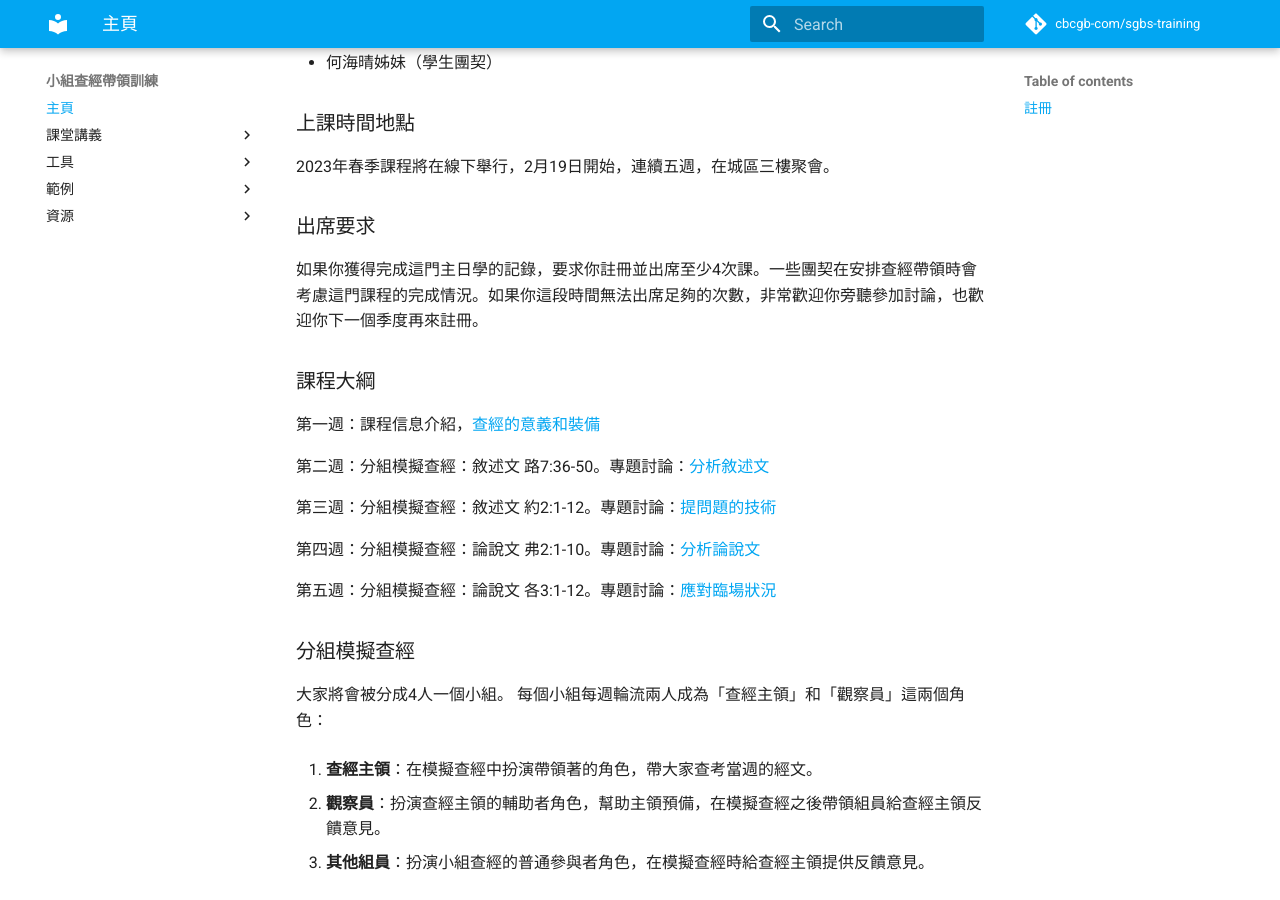
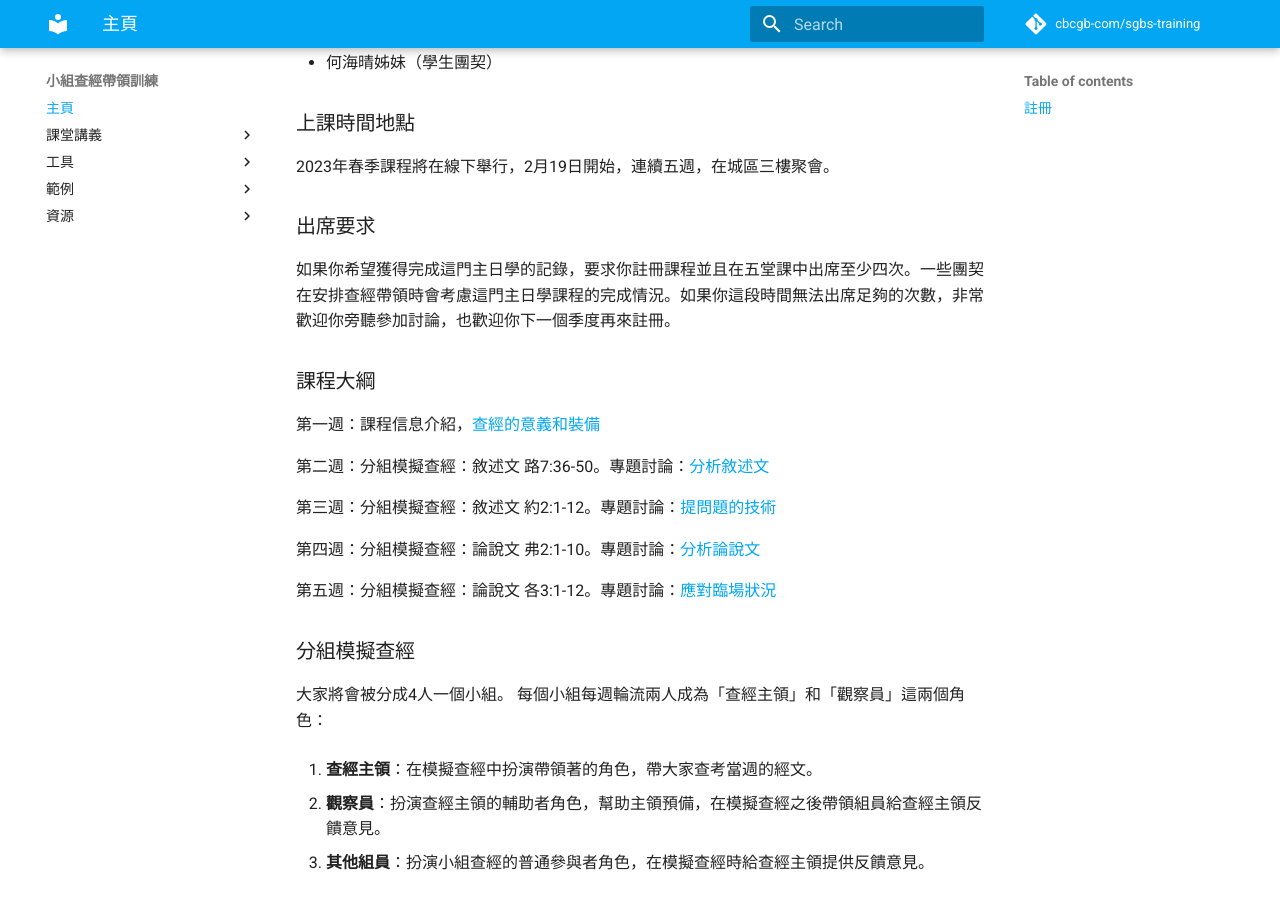
Before and after one commit to cbcgb-com/sgbs-training, an MkDocs documentation site: the page built from docs/index.md, in a window 1280 px wide and 900 px high, scrolled down 1053 px. Built offline with MkDocs 1.6.1 and Material for MkDocs 9.7.7, drawn with Linux system fonts in a browser that asks for light colours; comment, search, counter and statistics services are not loaded.

Commit message:
polish language

```diff
--- a/docs/index.md
+++ b/docs/index.md
@@ -45,7 +45,7 @@
 
 ### 出席要求
 
-如果你獲得完成這門主日學的記錄，要求你註冊並出席至少4次課。一些團契在安排查經帶領時會考慮這門課程的完成情況。如果你這段時間無法出席足夠的次數，非常歡迎你旁聽參加討論，也歡迎你下一個季度再來註冊。
+如果你希望獲得完成這門主日學的記錄，要求你註冊課程並且在五堂課中出席至少四次。一些團契在安排查經帶領時會考慮這門主日學課程的完成情況。如果你這段時間無法出席足夠的次數，非常歡迎你旁聽參加討論，也歡迎你下一個季度再來註冊。
 
 ### 課程大綱
 
```
